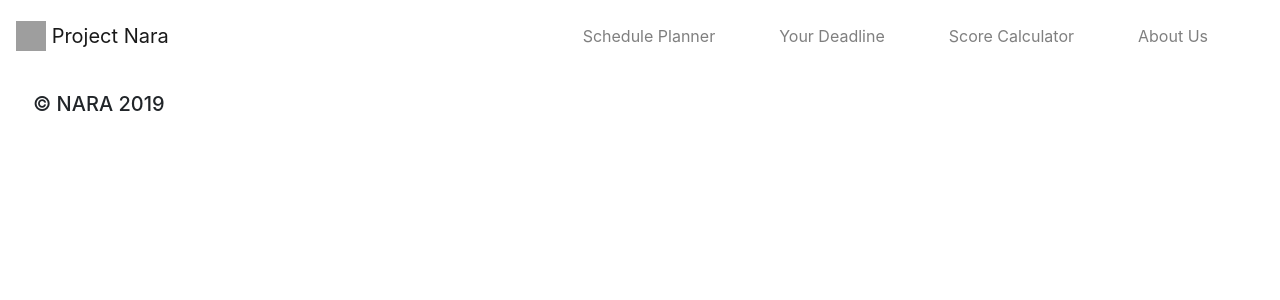
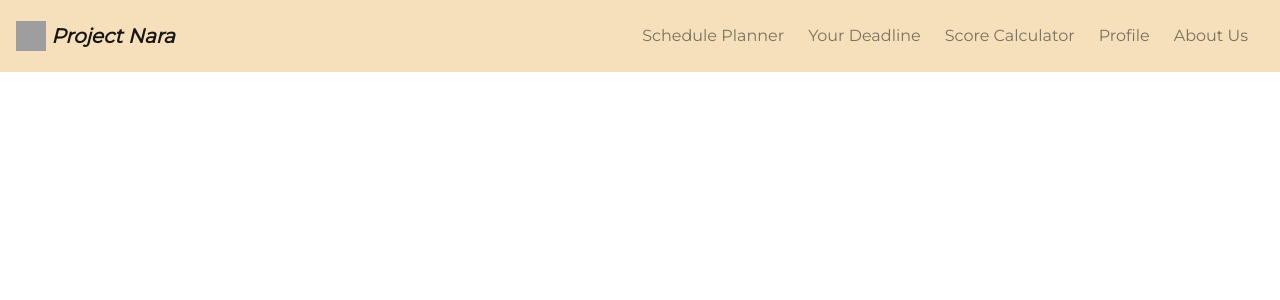
Before and after one commit to rabialco/Project-Nara, a Django app: template deadline/templates/deadline/base.html in a window 1280 px wide. Shown: the top 300 px of the page. Run offline with Django 3.2, Linux system fonts and the light colour scheme; the template is opened without the code that fills it, so the values that code supplies are empty; some libraries are stand-ins or nearby versions; grey boxes are pictures that could not be loaded.

Commit message:
[GREEN] edit deadline html

```diff
--- a/deadline/templates/deadline/base.html
+++ b/deadline/templates/deadline/base.html
@@ -1,39 +1,39 @@
-{% load static from staticfiles %}
-
 <!DOCTYPE html>
 <html lang="en">
+    {% load static %}
 <head>
     <meta charset="UTF-8">
     <meta name="viewport" content="width=device-width, initial-scale=1.0">
     <meta http-equiv="X-UA-Compatible" content="ie=edge">
+    <link href="https://fonts.googleapis.com/css?family=Montserrat&display=swap" rel="stylesheet">
+    <link rel="stylesheet" href="{% static 'css/style1.css' %}">
     <link rel="stylesheet" href="https://stackpath.bootstrapcdn.com/bootstrap/4.3.1/css/bootstrap.min.css" integrity="sha384-ggOyR0iXCbMQv3Xipma34MD+dH/1fQ784/j6cY/iJTQUOhcWr7x9JvoRxT2MZw1T" crossorigin="anonymous">
-    <link rel="stylesheet" type="text/css" href="{% static 'css/style.css' %}">
-
-    {% block css %}
-    {% endblock %}
 </head>
-<body>
-    <nav class="navbar navbar-expand-lg navbar-light navbar-navbarcolor py-3">
-        <a class="navbar-brand" href="#">
-            <img src="{% static 'deadline/images/logo.png' %}" width="30" height="30" class="d-inline-block align-top" alt="">
-            Project Nara
+<body style="font-family: 'Montserrat';">
+    <nav class="navbar navbar-expand-lg navbar-light navbar-navbarcolor py-3" style="background-color: #F6E0BB;">
+        <a class="navbar-brand" href="{% url 'landing' %}">
+            <img src="{% static 'images/logo.png' %}" width="30" height="30" class="d-inline-block align-top" alt="">
+            <b><i>Project Nara</i></b>
         </a>
         <button class="navbar-toggler" type="button" data-toggle="collapse" data-target="#navbarText" aria-controls="navbarText" aria-expanded="false" aria-label="Toggle navigation">
             <span class="navbar-toggler-icon"></span>
         </button>
         <div class="collapse navbar-collapse" id="navbarText">
             <ul class="navbar-nav ml-auto">
-            <li class="nav-item mr-md-5">
-                <a class="nav-link" href="#">Schedule Planner<span class="sr-only">(current)</span></a>
+            <li class="nav-item mr-md-2">
+                <a class="nav-link" href="">Schedule Planner<span class="sr-only">(current)</span></a>
             </li>
-            <li class="nav-item mr-md-5">
-                <a class="nav-link" href="#">Your Deadline</a>
+            <li class="nav-item mr-md-2">
+                <a class="nav-link" href="">Your Deadline</a>
             </li>
-            <li class="nav-item mr-md-5">
-                <a class="nav-link" href="#">Score Calculator</a>
+            <li class="nav-item mr-md-2">
+                <a class="nav-link" href="">Score Calculator</a>
             </li>
-            <li class="nav-item mr-md-5">
-                <a class="nav-link" href="#">About Us</a>
+            <li class="nav-item mr-md-2">
+                    <a class="nav-link" href="">Profile</a>
+                </li>
+            <li class="nav-item mr-md-2">
+                <a class="nav-link" href="{% url 'tentang' %}">About Us</a>
             </li>
             </ul>
         </div>
@@ -44,13 +44,4 @@
     <script src="https://cdnjs.cloudflare.com/ajax/libs/popper.js/1.14.7/umd/popper.min.js" integrity="sha384-UO2eT0CpHqdSJQ6hJty5KVphtPhzWj9WO1clHTMGa3JDZwrnQq4sF86dIHNDz0W1" crossorigin="anonymous"></script>
     <script src="https://stackpath.bootstrapcdn.com/bootstrap/4.3.1/js/bootstrap.min.js" integrity="sha384-JjSmVgyd0p3pXB1rRibZUAYoIIy6OrQ6VrjIEaFf/nJGzIxFDsf4x0xIM+B07jRM" crossorigin="anonymous"></script>
 </body>
-    <footer style="overflow: hidden;">
-        <div class="row">
-            <div class="col-lg-4 col-md-4 col-sm-4 ml-5 px-0" style="margin-top: 20px;">
-                <h5>
-                    © NARA 2019
-                </h5>
-            </div>
-        </div>
-    </footer>
 </html>
--- a/deadline/templates/deadline/index.html
+++ b/deadline/templates/deadline/index.html
@@ -1,4 +1,4 @@
-{% extends 'deadline/base.html' %}
+{% extends 'base.html' %}
 {% load static %}
 
     {% block content %}
```
